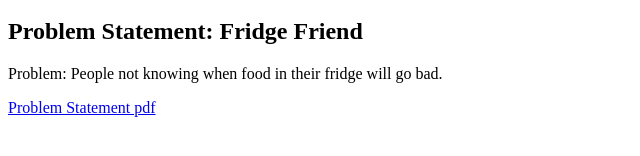
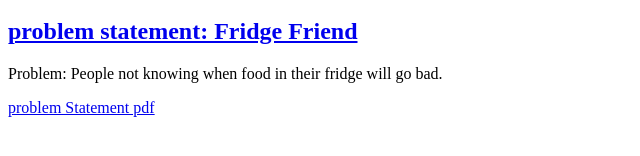
Before and after one commit to conorlanee/conorlanee.github.io, a plain HTML site: page index.html in a window 1280 px wide. Shown: the part 102-258 px from the top of the page, without its empty margins (0-640 px from the left). Drawn offline with Linux system fonts and the light colour scheme.

Commit message:
Update index.html

```diff
--- a/index.html
+++ b/index.html
@@ -8,14 +8,14 @@
         <section class="assignment">
 
 
-          <img src="images/problem-statement1.png">
+            <a href="files/problem-statement.pdf"><img src="images/problem-statement.png"></a>
           <section class= "ass-details">
-              <h2> Problem Statement: Fridge Friend</h2>
+            <a href="files/problem-statement.pdf"><h2> problem statement: Fridge Friend</h2></a>
          <p>
              Problem: People not knowing when food in their fridge will go bad.
 
         </p>
-        <a href="files/problemstatement.pdf">Problem Statement pdf</a>
+        <a href="files/problem-statement.pdf">problem Statement pdf</a>
             </section>
         </section>
         </body>
```
